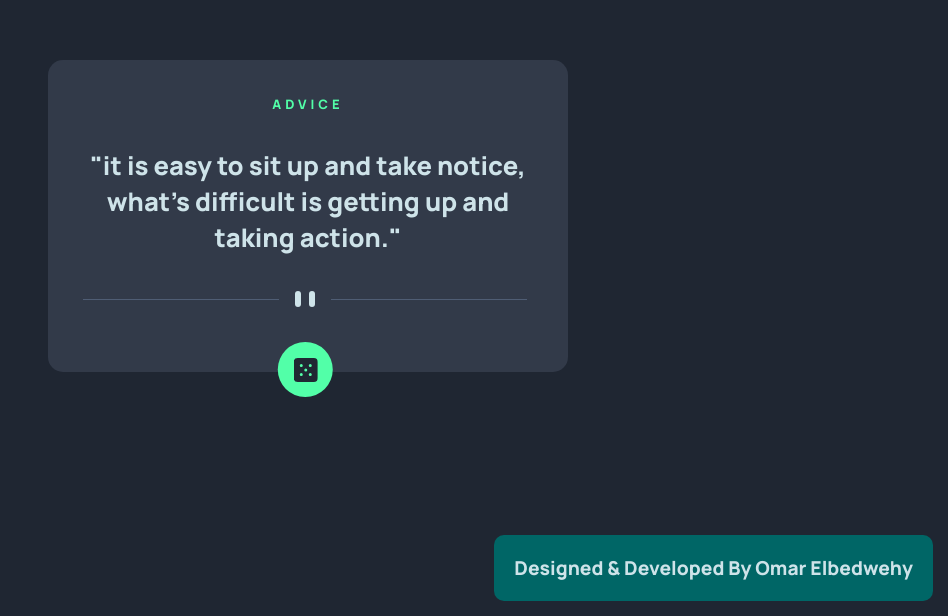
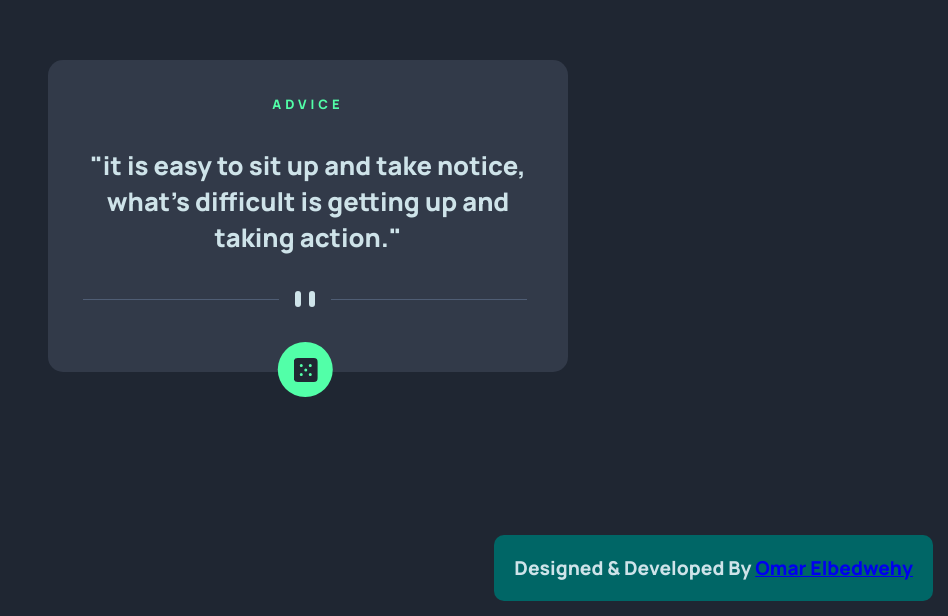
Before and after one commit to OmarElbedwehy/Advice-generator-app-front-end-mentor, a plain HTML site: page index.html in a window 1280 px wide. Shown: the part 184-800 px from the top of the page, without its empty margins (332-1280 px from the left). Drawn offline with Linux system fonts and the light colour scheme; no server answers.

Commit message:
Update index.html

```diff
--- a/index.html
+++ b/index.html
@@ -21,7 +21,7 @@
       <div class="dice"><img src="./images/icon-dice.svg" alt=""></div>
     </div>
   </main>
-  <footer>Designed & Developed By Omar Elbedwehy</footer>
+  <footer>Designed & Developed By <a href="https://github.com/OmarElbedwehy">Omar Elbedwehy</a></footer>
   <script src="./main.js"></script>
 </body>
 </html>
```
